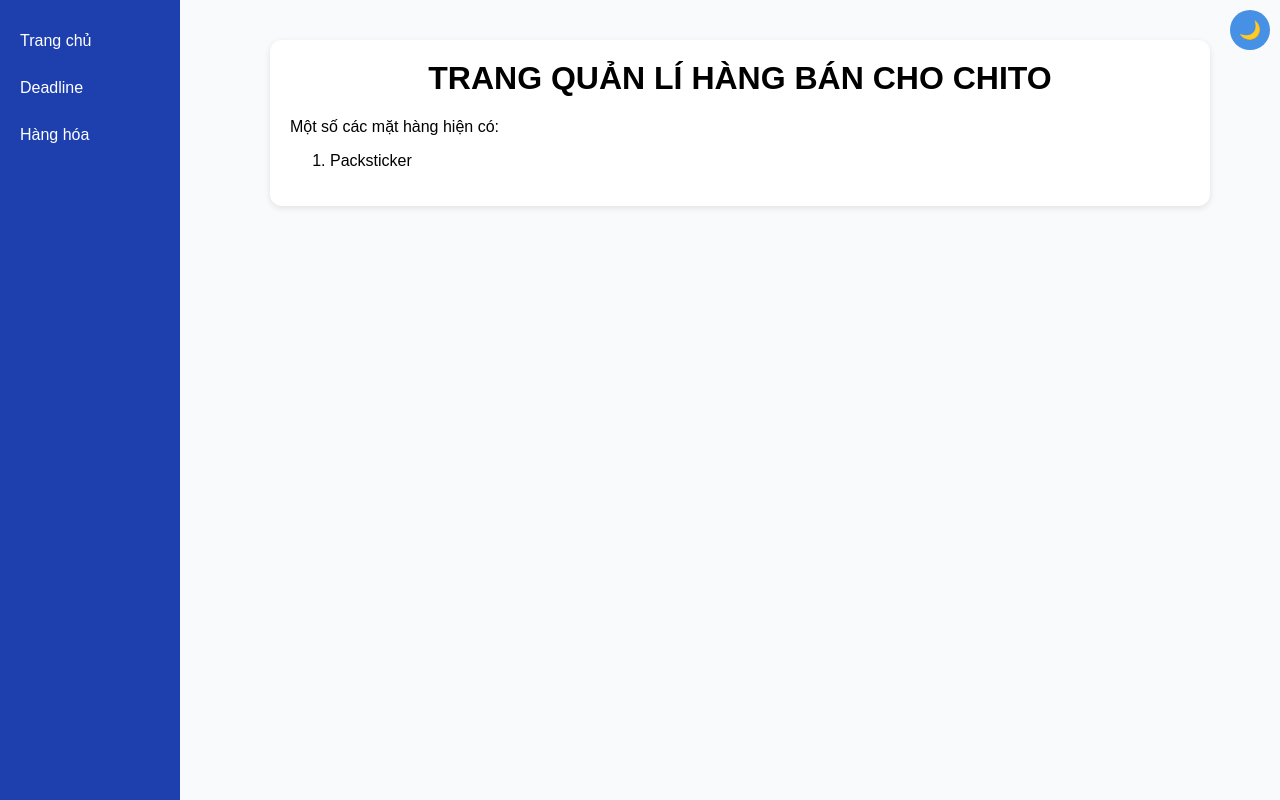
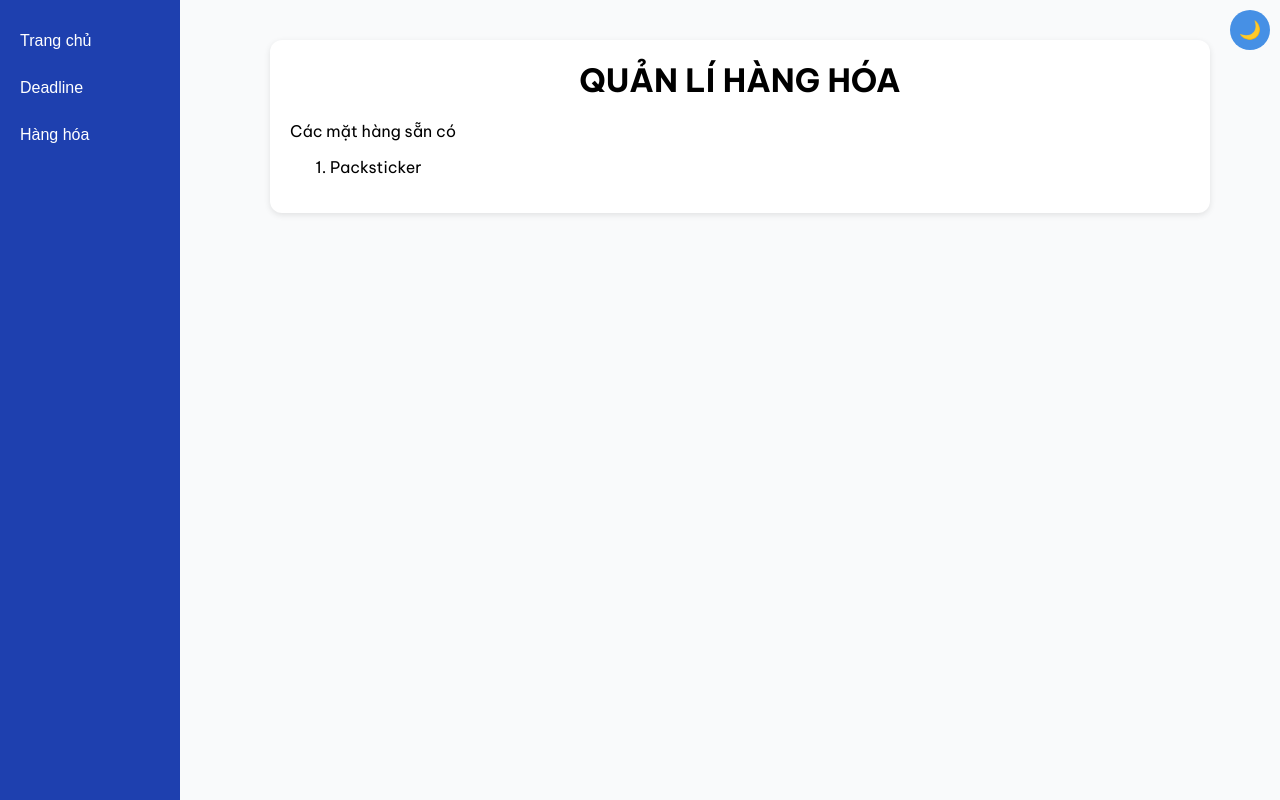
Before and after one commit to VietThawng/chitogoods, a plain HTML site: page index.html in a window 1280 px wide. Drawn offline with Linux system fonts and the light colour scheme.

Commit message:
Add files via upload

```diff
--- a/index.html
+++ b/index.html
@@ -6,6 +6,8 @@
     <meta name="viewport" content="width=device-width, initial-scale=1.0">
     <title>Chito | Quản lí hàng bán</title>
     <link rel="stylesheet" href="style.css">
+    <link rel="icon" type="image/png" href="Images\Title.png">
+    <link href="https://fonts.googleapis.com/css2?family=Be+Vietnam+Pro:wght@400;700&display=swap" rel="stylesheet">
 </head>
 
 <body>
@@ -26,8 +28,8 @@
     <!-- HOME -->
     <div id="homeSection" class="tab-content active">
         <div class="container">
-       <h1><strong>TRANG QUẢN LÍ HÀNG BÁN CHO CHITO</strong></h1>
-       <p>Một số các mặt hàng hiện có:</p>
+       <h1>QUẢN LÍ HÀNG HÓA</h1>
+       <p>Các mặt hàng sẵn có</p>
        <ol>
         <li>Packsticker</li>
        </ol>
--- a/style.css
+++ b/style.css
@@ -67,7 +67,7 @@
 
 
 body {
-    font-family: Arial, sans-serif;
+    font-family: 'Be Vietnam Pro', sans-serif;
     background: #f9fafb;
     margin: 0;
     padding: 20px;
```
Also changed, not shown: Images/Title.png (added).
